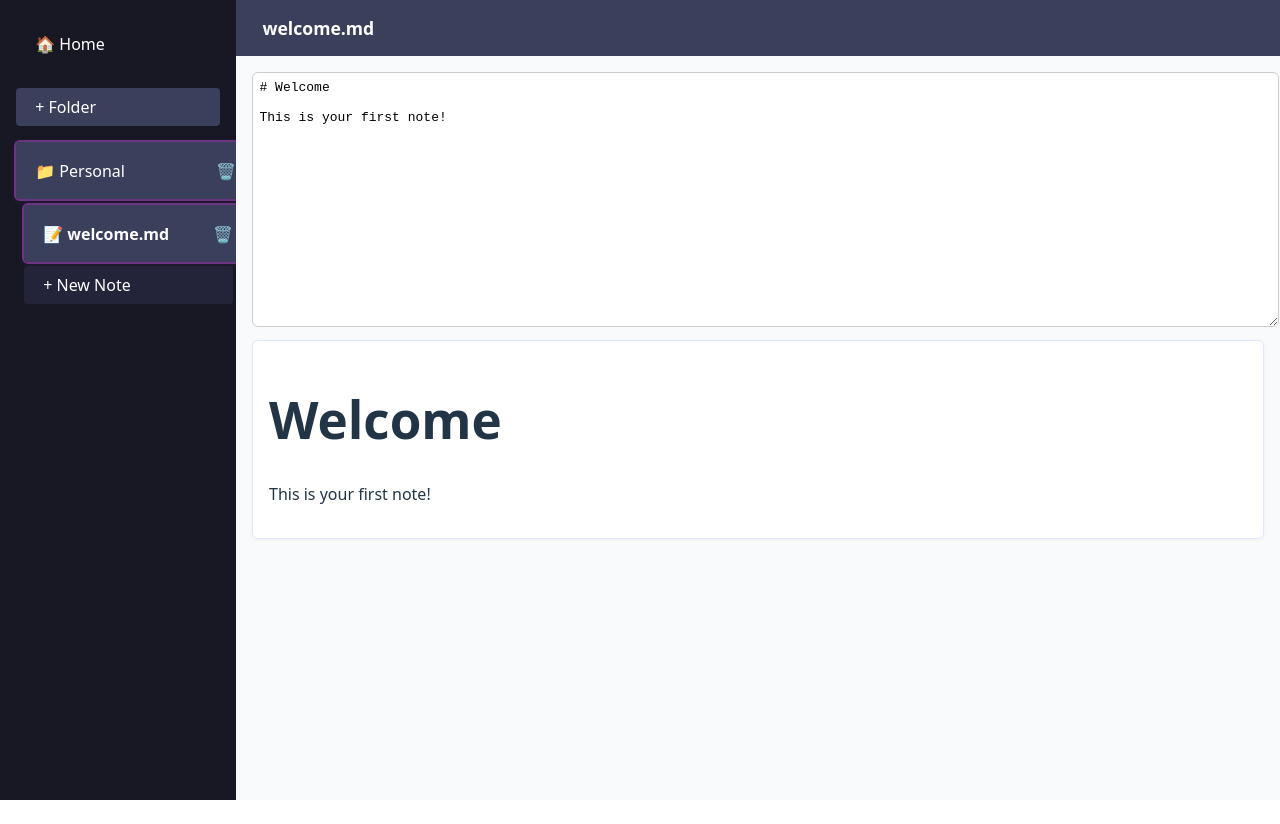
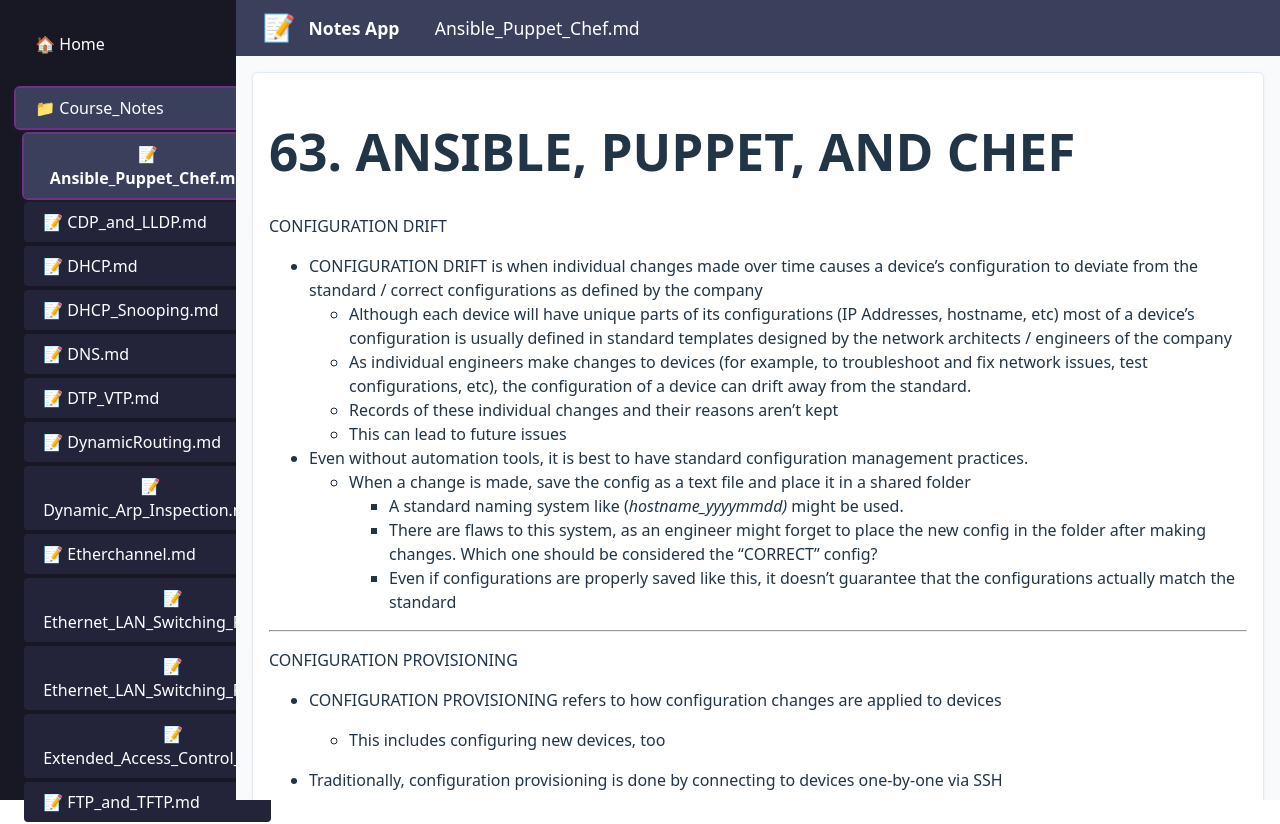
Before and after one commit to postname/MakiWeb, a React (Vite) app: page /notes in a window 1280 px wide. Shown: the top 824 px of the page. Before the commit the page ends 800 px from the top, so only its background shows below. Built offline with nearby package versions, Linux system fonts and the light colour scheme.

Commit message:
changed notes app

```diff
--- a/src/Notes.jsx
+++ b/src/Notes.jsx
@@ -1,130 +1,35 @@
-import { useState, useEffect } from 'react'
+import { useState } from 'react'
 import ReactMarkdown from 'react-markdown'
 import { Link } from 'react-router-dom'
 import './App.css'
 
-// Helper functions for localStorage
-const STORAGE_KEY = 'makiweb_notes_v1'
+// Import all markdown files in the notes directory and subdirectories
+const files = import.meta.glob('/src/notes/**/*.md', { as: 'raw', eager: true })
 
-function getInitialNotes() {
-  const data = localStorage.getItem(STORAGE_KEY)
-  if (data) return JSON.parse(data)
-  // Example structure: { "folder1": { "note1.md": "content" }, ... }
-  return {
-    "Personal": {
-      "welcome.md": "# Welcome\n\nThis is your first note!"
-    }
-  }
-}
+// Organize files by folder
+const notesByFolder = {}
+Object.entries(files).forEach(([path, content]) => {
+  // path: '/src/notes/folder/file.md'
+  const parts = path.split('/')
+  const folder = parts[3] || 'Root'
+  const file = parts.slice(4).join('/') // supports subfolders
+  if (!notesByFolder[folder]) notesByFolder[folder] = {}
+  notesByFolder[folder][file] = content
+})
 
-function saveNotes(notes) {
-  localStorage.setItem(STORAGE_KEY, JSON.stringify(notes))
-}
+const folderNames = Object.keys(notesByFolder)
+const firstFolder = folderNames[0]
+const firstFile = firstFolder ? Object.keys(notesByFolder[firstFolder])[0] : null
 
 function Notes() {
-  const [notes, setNotes] = useState(getInitialNotes())
-  const [selectedFolder, setSelectedFolder] = useState(Object.keys(notes)[0])
-  const [selectedFile, setSelectedFile] = useState(Object.keys(notes[selectedFolder])[0])
-  const [content, setContent] = useState(notes[selectedFolder][selectedFile])
-  const [editing, setEditing] = useState(false)
+  const [selectedFolder, setSelectedFolder] = useState(firstFolder)
+  const [selectedFile, setSelectedFile] = useState(firstFile)
 
-  // Update content when switching files
-  useEffect(() => {
-    setContent(notes[selectedFolder][selectedFile])
-    setEditing(false)
-  }, [selectedFolder, selectedFile, notes])
+  const content =
+    selectedFolder && selectedFile
+      ? notesByFolder[selectedFolder][selectedFile]
+      : ''
 
-  // Auto-save on content change
-  useEffect(() => {
-    setNotes(prev => {
-      const updated = {
-        ...prev,
-        [selectedFolder]: {
-          ...prev[selectedFolder],
-          [selectedFile]: content
-        }
-      }
-      saveNotes(updated)
-      return updated
-    })
-    // eslint-disable-next-line
-  }, [content])
-
-  // Folder and file navigation
-  const handleSelect = (folder, file) => {
-    setSelectedFolder(folder)
-    setSelectedFile(file)
-  }
-
-  // Create new note
-  const handleNewNote = () => {
-    const name = prompt('Enter note name (with .md):', 'new-note.md')
-    if (!name) return
-    setNotes(prev => {
-      const updated = {
-        ...prev,
-        [selectedFolder]: {
-          ...prev[selectedFolder],
-          [name]: '# New Note'
-        }
-      }
-      saveNotes(updated)
-      return updated
-    })
-    setSelectedFile(name)
-  }
-
-  // Create new folder
-  const handleNewFolder = () => {
-    const name = prompt('Enter folder name:')
-    if (!name || notes[name]) return
-    setNotes(prev => {
-      const updated = { ...prev, [name]: {} }
-      saveNotes(updated)
-      return updated
-    })
-    setSelectedFolder(name)
-    setSelectedFile(null)
-  }
-
-  // Delete note
-  const handleDeleteNote = () => {
-    if (!window.confirm('Delete this note?')) return
-    setNotes(prev => {
-      const updated = { ...prev }
-      delete updated[selectedFolder][selectedFile]
-      // If folder is empty, remove it
-      if (Object.keys(updated[selectedFolder]).length === 0) {
-        delete updated[selectedFolder]
-        // Select another folder if possible
-        const folders = Object.keys(updated)
-        setSelectedFolder(folders[0] || null)
-        setSelectedFile(folders[0] ? Object.keys(updated[folders[0]])[0] : null)
-      } else {
-        // Select another file in the folder
-        const files = Object.keys(updated[selectedFolder])
-        setSelectedFile(files[0])
-      }
-      saveNotes(updated)
-      return updated
-    })
-  }
-
-  // Delete folder
-  const handleDeleteFolder = () => {
-    if (!window.confirm('Delete this folder and all its notes?')) return
-    setNotes(prev => {
-      const updated = { ...prev }
-      delete updated[selectedFolder]
-      const folders = Object.keys(updated)
-      setSelectedFolder(folders[0] || null)
-      setSelectedFile(folders[0] ? Object.keys(updated[folders[0]])[0] : null)
-      saveNotes(updated)
-      return updated
-    })
-  }
-
-  // UI
   return (
     <div style={{ display: 'flex', height: '100vh', background: '#23243a' }}>
       {/* Sidebar */}
@@ -132,8 +37,7 @@
         width: 220, background: '#181825', color: '#fff', padding: '1em 0.5em', display: 'flex', flexDirection: 'column'
       }}>
         <Link to="/" className="btn" style={{ marginBottom: '1em', alignSelf: 'flex-start' }}>🏠 Home</Link>
-        <button className="btn" style={{ background: '#3a3f5c', marginBottom: 8 }} onClick={handleNewFolder}>+ Folder</button>
-        {Object.keys(notes).map(folder => (
+        {folderNames.map(folder => (
           <div key={folder} style={{ marginBottom: 8 }}>
             <div
               className={`btn${folder === selectedFolder ? ' pressed' : ''}`}
@@ -143,15 +47,15 @@
                 marginBottom: 4,
                 justifyContent: 'flex-start'
               }}
-              onClick={() => { setSelectedFolder(folder); setSelectedFile(Object.keys(notes[folder])[0]) }}
+              onClick={() => {
+                setSelectedFolder(folder)
+                setSelectedFile(Object.keys(notesByFolder[folder])[0])
+              }}
             >
               📁 {folder}
-              {folder === selectedFolder && (
-                <button onClick={handleDeleteFolder} style={{ marginLeft: 'auto', background: 'none', border: 'none', color: '#fff', cursor: 'pointer' }}>🗑️</button>
-              )}
             </div>
             {/* Files */}
-            {folder === selectedFolder && Object.keys(notes[folder]).map(file => (
+            {folder === selectedFolder && Object.keys(notesByFolder[folder]).map(file => (
               <div
                 key={file}
                 className={`btn${file === selectedFile ? ' pressed' : ''}`}
@@ -162,17 +66,11 @@
                   justifyContent: 'flex-start',
                   fontWeight: file === selectedFile ? 'bold' : 'normal'
                 }}
-                onClick={() => handleSelect(folder, file)}
+                onClick={() => setSelectedFile(file)}
               >
                 📝 {file}
-                {file === selectedFile && (
-                  <button onClick={handleDeleteNote} style={{ marginLeft: 'auto', background: 'none', border: 'none', color: '#fff', cursor: 'pointer' }}>🗑️</button>
-                )}
               </div>
             ))}
-            {folder === selectedFolder && (
-              <button className="btn" style={{ background: '#23243a', width: '95%', margin: '2px 0 2px 1em', justifyContent: 'flex-start' }} onClick={handleNewNote}>+ New Note</button>
-            )}
           </div>
         ))}
       </div>
@@ -182,28 +80,17 @@
         <div style={{
           height: 56, background: '#3a3f5c', color: '#fff', display: 'flex', alignItems: 'center', padding: '0 1.5em', fontWeight: 'bold', fontSize: '1.1em'
         }}>
-          {selectedFile ? selectedFile : 'No file selected'}
+          <span style={{ fontSize: '1.5em', marginRight: '0.5em' }}>📝</span>
+          Notes App
+          {selectedFile && (
+            <span style={{ marginLeft: '2em', fontWeight: 'normal', fontSize: '1em' }}>
+              {selectedFile}
+            </span>
+          )}
         </div>
-        {/* Editor/Preview */}
+        {/* Preview */}
         <div style={{ flex: 1, display: 'flex', flexDirection: 'column', padding: '1em', overflow: 'auto' }}>
-          {selectedFile ? (
-            <>
-              <textarea
-                value={content}
-                onChange={e => { setContent(e.target.value); setEditing(true) }}
-                rows={16}
-                style={{
-                  width: '100%',
-                  minHeight: 180,
-                  borderRadius: 6,
-                  padding: '0.5em',
-                  marginBottom: '1em',
-                  fontFamily: 'monospace',
-                  fontSize: '1em',
-                  border: editing ? '2px solid #6c3483' : '1px solid #ccc',
-                  background: '#fff'
-                }}
-              />
+          {content ? (
             <div style={{
               textAlign: 'left',
               background: '#fff',
@@ -214,9 +101,8 @@
             }}>
               <ReactMarkdown>{content}</ReactMarkdown>
             </div>
-            </>
           ) : (
-            <div style={{ color: '#888', margin: '2em auto', fontSize: '1.2em' }}>Select or create a note to get started.</div>
+            <div style={{ color: '#888', margin: '2em auto', fontSize: '1.2em' }}>Select a note to preview.</div>
           )}
         </div>
       </div>
```
Lines whose indentation alone changed are shown as unchanged.
